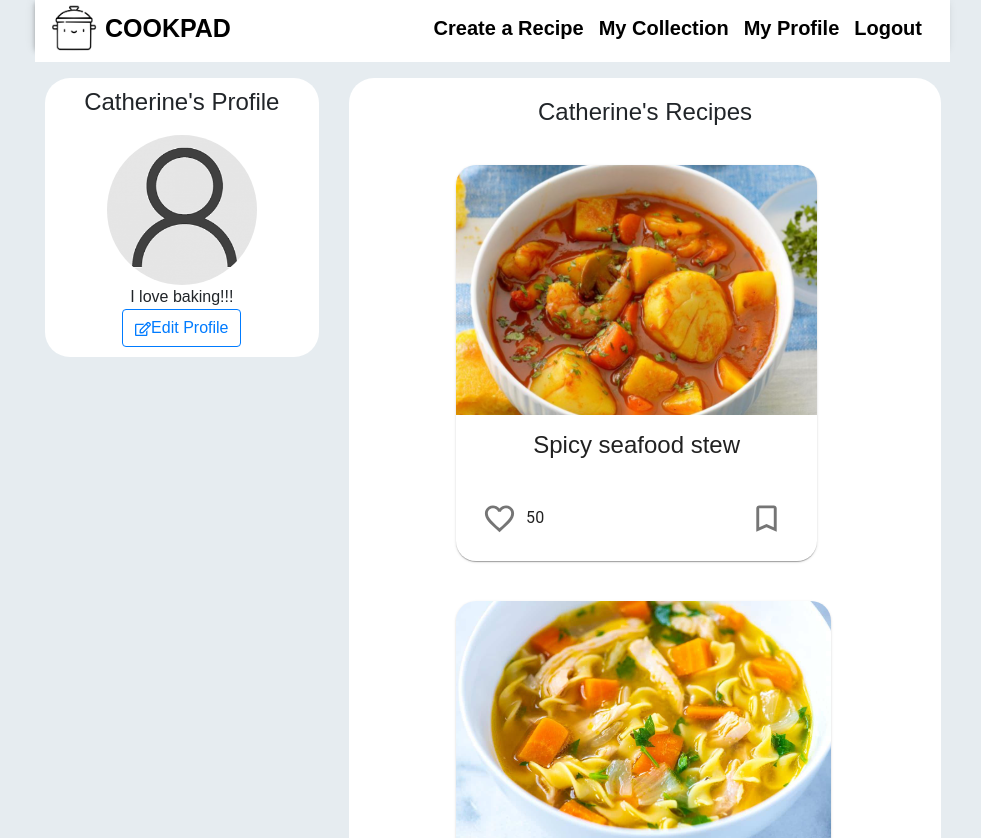
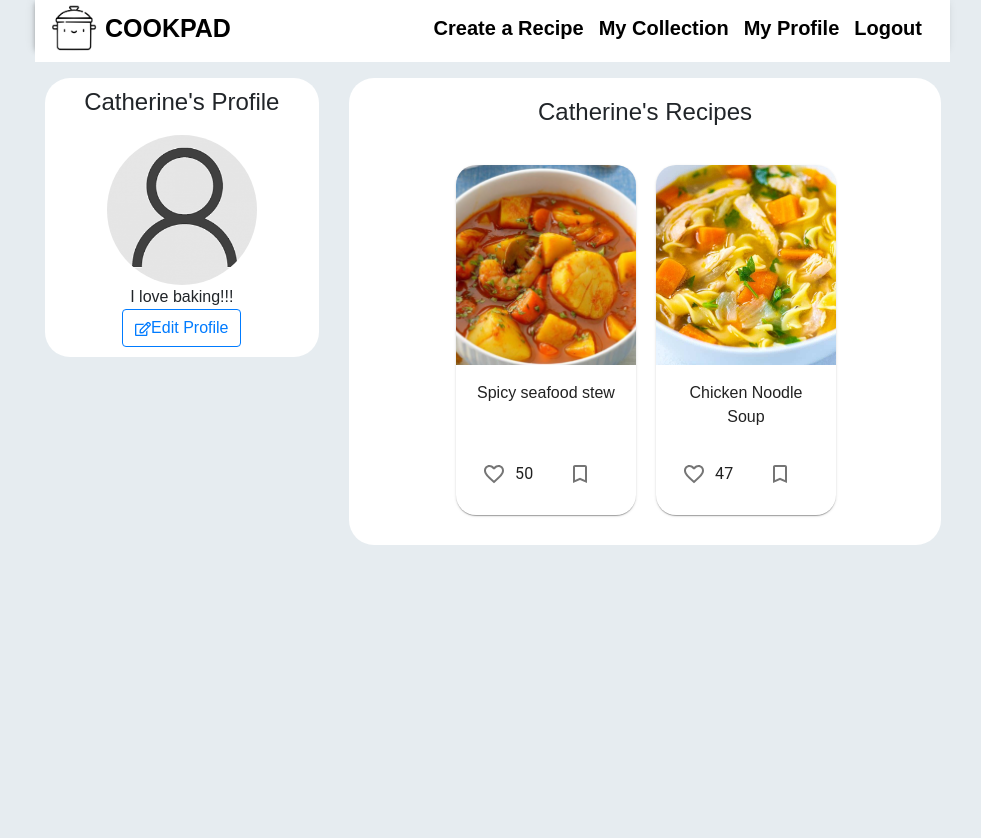
Before and after one commit to CatherineZM/CookPad, a React (Create React App) app: page /viewprofile/1/1 in a window 1280 px wide. Shown: the top 838 px of the page, without its empty margins (149-1130 px from the left). After the commit the page ends 800 px from the top, so only its background shows below. Built offline with nearby package versions, Linux system fonts and the light colour scheme.

Commit message:
Styled recipelist

```diff
--- a/src/components/recipelist/recipelist.component.js
+++ b/src/components/recipelist/recipelist.component.js
@@ -19,17 +19,21 @@ import { withStyles } from '@material-ui/core/styles';
 
 const styles = {
     root: {
-        maxWidth: 380,
+        maxWidth: 180,
+        height: 350,
         borderRadius: 20,
     },
+    title:{
+        height: 80,
+    },
     media: {
-        height: 250,
+        height: 200,
     },
     likeButton:{
         paddingLeft: 20,
     },
     saveButton: {
-        marginLeft: 180,
+        marginLeft: 10,
     },
   };
 
@@ -49,8 +53,8 @@ class ReceipeList extends Component {
                             alt={recipe.title}
                             image={recipe.src}
                             />
-                            <CardContent>
-                            <Typography gutterBottom variant="body" component="h4">
+                            <CardContent className={classes.title}>
+                            <Typography gutterBottom variant="body" component="body2">
                                 {recipe.title}
                             </Typography>
                             </CardContent>
@@ -60,12 +64,12 @@ class ReceipeList extends Component {
                                 <FormControlLabel
                                 labelPlacement="end"
                                 className={classes.likeButton}
-                                control={<Checkbox checked= {recipe.liked}disableRipple={true} onChange={()=>clickHeart(recipe.id)} icon={<FavoriteBorder fontSize="large"/>} checkedIcon={<Favorite fontSize="large"/>} name="liked" />}
+                                control={<Checkbox checked= {recipe.liked}disableRipple={true} onChange={()=>clickHeart(recipe.id)} icon={<FavoriteBorder/>} checkedIcon={<Favorite />} name="liked" />}
                                 label={recipe.likes}
                                 />
                                 <FormControlLabel
                                 className={classes.saveButton}
-                                control={<Checkbox disableRipple={true} onChange={()=>clickStar(recipe.id)} icon={<BookmarkBorderIcon fontSize="large"/>} checkedIcon={<BookmarkIcon fontSize="large" style={{color: yellow[600] }}/>} name="saved" />}
+                                control={<Checkbox disableRipple={true} onChange={()=>clickStar(recipe.id)} icon={<BookmarkBorderIcon/>} checkedIcon={<BookmarkIcon style={{color: yellow[600] }}/>} name="saved" />}
                                 />
                             </div>
                         </CardActions>
--- a/src/components/viewRecipe/viewRecipe.component.js
+++ b/src/components/viewRecipe/viewRecipe.component.js
@@ -165,9 +165,10 @@ class ViewRecipe extends Component {
                 <div className="recommendations">
                 {this.state.top3_recipe.map((recipe)=>(
                     <div key={uid(recipe.title)} className="view-other">
+                        <Link to={"/viewrecipe/"+ this.state.uid + "/" + recipe.id}>
                         <Card className={classes.card}>
                             <CardActionArea>
-                                <Link to={"/viewrecipe/"+ this.state.uid + "/" + recipe.id}/>
+
                                 <CardMedia
                                     height="200"
                                     component="img"
@@ -181,6 +182,7 @@ class ViewRecipe extends Component {
                                 </CardContent>
                             </CardActionArea>
                         </Card>
+                        </Link>
                     </div>
                     ))}
                 </div>
```
